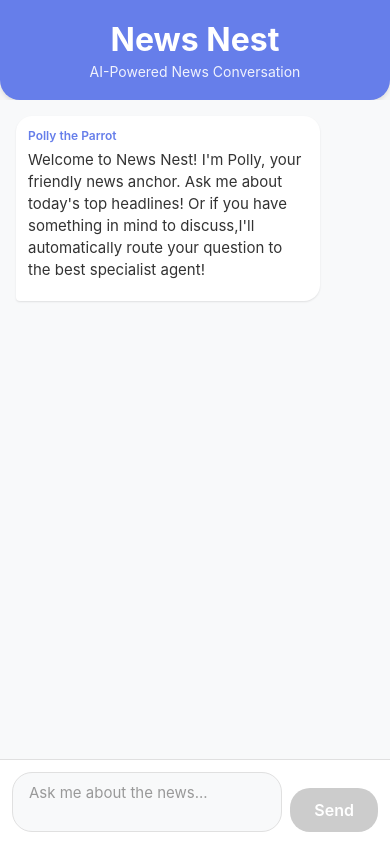
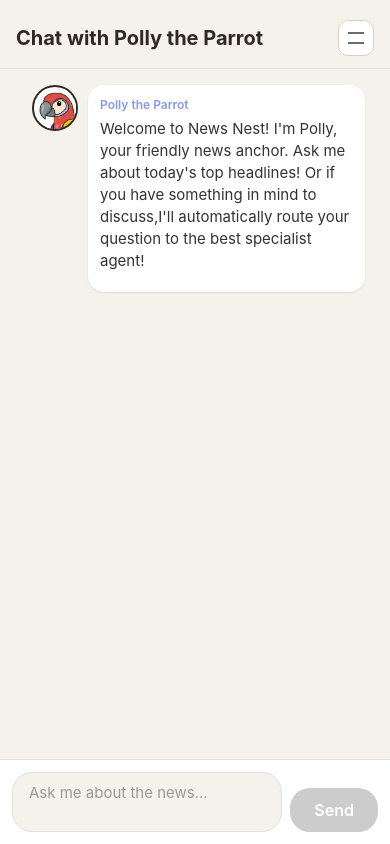
Before and after one commit to kmontgomery0/news-nest, a React Native app in the folder BasicReactNativeApp/: screen / in a window 390 px wide. Built offline with nearby package versions, Linux system fonts and the light colour scheme.

Commit message:
basic styling

```diff
--- a/BasicReactNativeApp/src/components/Header.tsx
+++ b/BasicReactNativeApp/src/components/Header.tsx
@@ -1,20 +1,12 @@
 import React from 'react';
+// Header intentionally renders nothing (app-level header removed)
+// Keep file to avoid import errors where Header is used.
+// If you want a header again, implement it here and use across screens.
 import {View, Text} from 'react-native';
-import {headerStyles} from '../styles/headerStyles';
 
 interface HeaderProps {
   title?: string;
   subtitle?: string;
 }
 
-export const Header: React.FC<HeaderProps> = ({
-  title = 'News Nest',
-  subtitle = 'AI-Powered News Conversation',
-}) => {
-  return (
-    <View style={headerStyles.header}>
-      <Text style={headerStyles.headerTitle}>{title}</Text>
-      {subtitle && <Text style={headerStyles.headerSubtitle}>{subtitle}</Text>}
-    </View>
-  );
-};
+export const Header: React.FC<HeaderProps> = () => null;
--- a/BasicReactNativeApp/src/screens/ConversationScreen.tsx
+++ b/BasicReactNativeApp/src/screens/ConversationScreen.tsx
@@ -9,6 +9,7 @@ import {
   ActivityIndicator,
   KeyboardAvoidingView,
   Platform,
+  Image,
 } from 'react-native';
 import {Message, ConversationHistoryItem} from '../types';
 import {sendMessage} from '../services/api';
@@ -413,6 +414,13 @@ export const ConversationScreen: React.FC<ConversationScreenProps> = ({
       style={conversationStyles.container}
       behavior={Platform.OS === 'ios' ? 'padding' : 'height'}
       keyboardVerticalOffset={Platform.OS === 'ios' ? 0 : 20}>
+      {/* App-style Header with title and simple menu button */}
+      <View style={conversationStyles.headerContainer}>
+        <Text style={conversationStyles.headerTitle}>Chat with Polly the Parrot</Text>
+        <View style={conversationStyles.headerMenu}>
+          <View style={conversationStyles.headerMenuIcon} />
+        </View>
+      </View>
       {/* Restart Button */}
       {messages.length > 1 && (
         <View style={conversationStyles.restartButtonContainer}>
@@ -433,17 +441,22 @@ export const ConversationScreen: React.FC<ConversationScreenProps> = ({
         showsVerticalScrollIndicator={true}>
         {messages.map(message => {
           const isStreaming = streamingMessage?.id === message.id;
-
+          if (message.type === 'agent') {
             return (
+              <View key={message.id} style={conversationStyles.messageRow}>
+                <View style={conversationStyles.parrotAvatar}>
+                  <Image
+                    source={require('../assets/parrot.jpeg')}
+                    resizeMode="cover"
+                    style={conversationStyles.parrotImageShift}
+                  />
+                </View>
                 <View
-              key={message.id}
                   style={[
                     conversationStyles.messageContainer,
-                message.type === 'user'
-                  ? conversationStyles.userMessageContainer
-                  : conversationStyles.agentMessageContainer,
+                    conversationStyles.agentMessageContainer,
                   ]}>
-              {message.type === 'agent' && message.agentName && (
+                  {message.agentName && (
                     <Text style={conversationStyles.agentName}>
                       {message.isRouting ? '🔄 ' : ''}
                       {message.agentName}
@@ -452,15 +465,40 @@ export const ConversationScreen: React.FC<ConversationScreenProps> = ({
                   <Text
                     style={[
                       conversationStyles.messageText,
-                  message.type === 'user'
-                    ? conversationStyles.userMessageText
-                    : conversationStyles.agentMessageText,
+                      conversationStyles.agentMessageText,
                     ]}>
                     {message.text}
                     {isStreaming && (
                       <Text style={conversationStyles.streamingCursor}>▋</Text>
                     )}
                   </Text>
+                </View>
+              </View>
+            );
+          }
+          return (
+            <View key={message.id} style={conversationStyles.messageRow}>
+              <View style={conversationStyles.userAvatar}>
+                <Image
+                  source={require('../assets/profilePlaceholder.png')}
+                  resizeMode="cover"
+                  style={conversationStyles.userImageShift}
+                />
+              </View>
+              <View
+                style={[
+                  conversationStyles.messageContainer,
+                  conversationStyles.userMessageContainer,
+                ]}>
+                <Text style={conversationStyles.userName}>You</Text>
+                <Text
+                  style={[
+                    conversationStyles.messageText,
+                    conversationStyles.userMessageText,
+                  ]}>
+                  {message.text}
+                </Text>
+              </View>
             </View>
           );
         })}
--- /dev/null
+++ b/BasicReactNativeApp/src/styles/colors.ts
@@ -0,0 +1,20 @@
+// Central color palette with descriptive names for reuse
+export const background_cream_color = '#F5F2EC';
+export const surface_white_color = '#FFFFFF';
+
+export const text_primary_brown_color = '#2E2A22';
+export const text_dark_gray_color = '#333333';
+export const text_muted_gray_color = '#666666';
+export const text_white_color = '#FFFFFF';
+export const text_white_muted_color = 'rgba(255, 255, 255, 0.9)';
+
+export const border_soft_brown_color = '#E6E1D8';
+export const border_light_gray_color = '#e0e0e0';
+
+export const accent_indigo_color = '#667eea';
+export const accent_indigo_light_color = '#8699f0';
+
+export const icon_gray_color = '#6B6B6B';
+export const disabled_gray_color = '#cccccc';
+
+export const shadow_black_color = '#000000';
--- a/BasicReactNativeApp/src/styles/conversationStyles.ts
+++ b/BasicReactNativeApp/src/styles/conversationStyles.ts
@@ -1,34 +1,125 @@
 import {StyleSheet} from 'react-native';
+import {
+  background_cream_color,
+  surface_white_color,
+  text_primary_brown_color,
+  text_dark_gray_color,
+  text_muted_gray_color,
+  border_soft_brown_color,
+  border_light_gray_color,
+  accent_indigo_light_color,
+  shadow_black_color,
+  icon_gray_color,
+} from './colors';
 
 export const conversationStyles = StyleSheet.create({
   container: {
     flex: 1,
-    backgroundColor: '#f8f9fa',
+    backgroundColor: background_cream_color,
   },
   conversationBox: {
     flex: 1,
-    backgroundColor: '#f8f9fa',
+    backgroundColor: background_cream_color,
   },
   conversationContent: {
     padding: 16,
     paddingBottom: 20,
+  },
+  headerContainer: {
+    paddingTop: 20,
+    paddingHorizontal: 16,
+    paddingBottom: 12,
+    backgroundColor: background_cream_color,
+    flexDirection: 'row',
+    alignItems: 'center',
+    justifyContent: 'space-between',
+    borderBottomWidth: 1,
+    borderBottomColor: border_soft_brown_color,
+  },
+  headerTitle: {
+    fontSize: 20,
+    fontWeight: '700',
+    color: text_primary_brown_color,
+  },
+  headerMenu: {
+    width: 36,
+    height: 36,
+    borderRadius: 10,
+    borderWidth: 1,
+    borderColor: '#D7D1C6',
+    alignItems: 'center',
+    justifyContent: 'center',
+    backgroundColor: surface_white_color,
+  },
+  headerMenuIcon: {
+    width: 16,
+    height: 12,
+    borderTopWidth: 2,
+    borderBottomWidth: 2,
+    borderColor: icon_gray_color,
+  },
+  avatarRow: {
+    paddingHorizontal: 16,
+    paddingTop: 12,
+    paddingBottom: 4,
+    flexDirection: 'row',
+    alignItems: 'center',
+    gap: 12,
+  },
+  messageRow: {
+    flexDirection: 'row',
+    alignItems: 'flex-start',
+    paddingHorizontal: 16,
+  },
+  parrotAvatar: {
+    width: 46,
+    height: 46,
+    borderRadius: 28,
+    borderWidth: 2,
+    borderColor: text_primary_brown_color,
+    overflow: 'hidden',
+    backgroundColor: surface_white_color,
+    marginRight: 10,
+  },
+  userAvatar: {
+    width: 46,
+    height: 46,
+    borderRadius: 28,
+    borderWidth: 2,
+    borderColor: text_primary_brown_color,
+    overflow: 'hidden',
+    backgroundColor: surface_white_color,
+    marginRight: 10,
+  },
+  userImageShift: {
+    width: 60,
+    height: 60,
+    position: 'absolute',
+    left: -9,
+    top: -10,
+  },
+  parrotImageShift: {
+    width: 88,
+    height: 88,
+    position: 'absolute',
+    left: 1,
+    top: 2,
   },
   messageContainer: {
     marginBottom: 16,
     maxWidth: '85%',
     padding: 12,
     borderRadius: 16,
+    backgroundColor: surface_white_color,
   },
   userMessageContainer: {
-    alignSelf: 'flex-end',
-    backgroundColor: '#667eea',
-    borderBottomRightRadius: 4,
+    alignSelf: 'flex-start',
+    backgroundColor: surface_white_color,
   },
   agentMessageContainer: {
     alignSelf: 'flex-start',
-    backgroundColor: 'white',
-    borderBottomLeftRadius: 4,
-    shadowColor: '#000',
+    backgroundColor: surface_white_color,
+    shadowColor: shadow_black_color,
     shadowOffset: {
       width: 0,
       height: 1,
@@ -40,19 +131,26 @@ export const conversationStyles = StyleSheet.create({
   agentName: {
     fontSize: 12,
     fontWeight: '600',
-    color: '#667eea',
+    color: accent_indigo_light_color,
+    marginBottom: 6,
+  },
+  userName: {
+    fontSize: 12,
+    fontWeight: '600',
+    color: text_primary_brown_color,
     marginBottom: 6,
   },
   messageText: {
     fontSize: 15,
     lineHeight: 22,
     marginBottom: 8,
+    color: text_dark_gray_color,
   },
   userMessageText: {
-    color: 'white',
+    color: text_dark_gray_color,
   },
   agentMessageText: {
-    color: '#333',
+    color: text_dark_gray_color,
   },
   loadingContainer: {
     flexDirection: 'row',
@@ -62,33 +160,33 @@ export const conversationStyles = StyleSheet.create({
   },
   loadingText: {
     marginLeft: 8,
-    color: '#666',
+    color: text_muted_gray_color,
     fontSize: 14,
   },
   inputContainer: {
     flexDirection: 'row',
     padding: 12,
-    backgroundColor: 'white',
+    backgroundColor: surface_white_color,
     borderTopWidth: 1,
-    borderTopColor: '#e0e0e0',
+    borderTopColor: border_light_gray_color,
     alignItems: 'flex-end',
   },
   textInput: {
     flex: 1,
     minHeight: 44,
     maxHeight: 100,
-    backgroundColor: '#f8f9fa',
+    backgroundColor: background_cream_color,
     borderRadius: 20,
     paddingHorizontal: 16,
     paddingVertical: 10,
     fontSize: 15,
-    color: '#333',
+    color: text_dark_gray_color,
     marginRight: 8,
     borderWidth: 1,
-    borderColor: '#e0e0e0',
+    borderColor: border_light_gray_color,
   },
   sendButton: {
-    backgroundColor: '#667eea',
+    backgroundColor: accent_indigo_light_color,
     paddingHorizontal: 24,
     paddingVertical: 12,
     borderRadius: 20,
@@ -97,15 +195,15 @@ export const conversationStyles = StyleSheet.create({
     justifyContent: 'center',
   },
   sendButtonDisabled: {
-    backgroundColor: '#ccc',
+    backgroundColor: '#cccccc',
   },
   sendButtonText: {
-    color: 'white',
+    color: surface_white_color,
     fontSize: 16,
     fontWeight: '600',
   },
   streamingCursor: {
-    color: '#667eea',
+    color: accent_indigo_light_color,
     fontSize: 16,
     fontWeight: 'bold',
   },
@@ -113,19 +211,19 @@ export const conversationStyles = StyleSheet.create({
     paddingHorizontal: 16,
     paddingTop: 8,
     paddingBottom: 4,
-    backgroundColor: '#f8f9fa',
+    backgroundColor: background_cream_color,
     borderBottomWidth: 1,
-    borderBottomColor: '#e0e0e0',
+    borderBottomColor: border_light_gray_color,
     alignItems: 'flex-end',
   },
   restartButton: {
-    backgroundColor: 'white',
+    backgroundColor: surface_white_color,
     paddingHorizontal: 16,
     paddingVertical: 8,
     borderRadius: 20,
     borderWidth: 1,
-    borderColor: '#e0e0e0',
-    shadowColor: '#000',
+    borderColor: border_light_gray_color,
+    shadowColor: shadow_black_color,
     shadowOffset: {
       width: 0,
       height: 1,
@@ -135,7 +233,7 @@ export const conversationStyles = StyleSheet.create({
     elevation: 2,
   },
   restartButtonText: {
-    color: '#666',
+    color: text_muted_gray_color,
     fontSize: 14,
     fontWeight: '600',
   },
--- a/BasicReactNativeApp/src/styles/headerStyles.ts
+++ b/BasicReactNativeApp/src/styles/headerStyles.ts
@@ -1,13 +1,19 @@
 import {StyleSheet} from 'react-native';
+import {
+  accent_indigo_color,
+  text_white_color,
+  text_white_muted_color,
+  shadow_black_color,
+} from './colors';
 
 export const headerStyles = StyleSheet.create({
   header: {
-    backgroundColor: '#667eea',
+    backgroundColor: accent_indigo_color,
     paddingVertical: 20,
     paddingHorizontal: 20,
     borderBottomLeftRadius: 20,
     borderBottomRightRadius: 20,
-    shadowColor: '#000',
+    shadowColor: shadow_black_color,
     shadowOffset: {
       width: 0,
       height: 2,
@@ -19,13 +25,13 @@ export const headerStyles = StyleSheet.create({
   headerTitle: {
     fontSize: 32,
     fontWeight: 'bold',
-    color: 'white',
+    color: text_white_color,
     textAlign: 'center',
     marginBottom: 4,
   },
   headerSubtitle: {
     fontSize: 14,
-    color: 'rgba(255, 255, 255, 0.9)',
+    color: text_white_muted_color,
     textAlign: 'center',
   },
 });
--- a/BasicReactNativeApp/src/styles/index.ts
+++ b/BasicReactNativeApp/src/styles/index.ts
@@ -1,2 +1,3 @@
 export {conversationStyles} from './conversationStyles';
 export {headerStyles} from './headerStyles';
+export * from './colors';
```
Also changed, not shown: BasicReactNativeApp/src/assets/parrot.jpeg (added), BasicReactNativeApp/src/assets/profilePlaceholder.png (added). Lines whose indentation alone changed are shown as unchanged.
